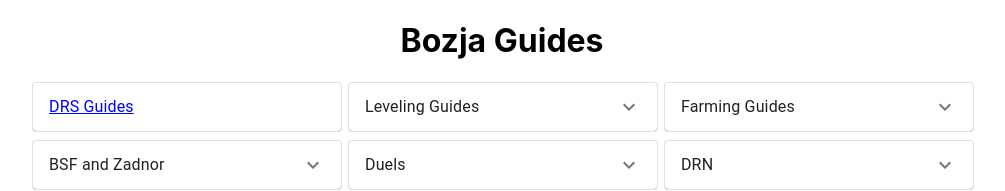
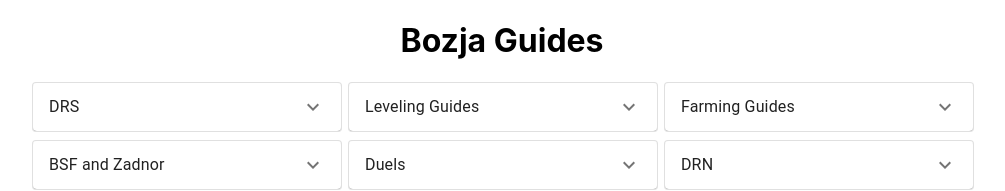
Before and after one commit to ClassicRagu/bozjanet, a React (Create React App) app: page / in a window 1280 px wide. Shown: the top 191 px of the page, without its empty margins (138-1143 px from the left). Built offline with nearby package versions, Linux system fonts and the light colour scheme.

Commit message:
Update DRS section

```diff
--- a/src/App.jsx
+++ b/src/App.jsx
@@ -7,7 +7,7 @@ import Typography from "@mui/material/Typography";
 import ExpandMoreIcon from "@mui/icons-material/ExpandMore";
 import Box from "@mui/material/Box";
 import Card from "@mui/material/Card";
-import Grid from "@mui/material/Grid"
+import Grid from "@mui/material/Grid";
 
 const guides = require("./guides.json");
 
@@ -15,31 +15,32 @@ function getWindowDimensions() {
   const { innerWidth: width, innerHeight: height } = window;
   return {
     width,
-    height
+    height,
   };
 }
 
 function useWindowDimensions() {
-  const [windowDimensions, setWindowDimensions] = React.useState(getWindowDimensions());
+  const [windowDimensions, setWindowDimensions] = React.useState(
+    getWindowDimensions()
+  );
 
   React.useEffect(() => {
     function handleResize() {
       setWindowDimensions(getWindowDimensions());
     }
 
-    window.addEventListener('resize', handleResize);
-    return () => window.removeEventListener('resize', handleResize);
+    window.addEventListener("resize", handleResize);
+    return () => window.removeEventListener("resize", handleResize);
   }, []);
 
   return windowDimensions;
 }
 
 function App() {
-
   const [openKey, setOpenKey] = React.useState();
   const { height, width } = useWindowDimensions();
 
-  console.log(height)
+  console.log(height);
 
   const handleToggle = (key) => {
     setOpenKey(openKey !== key ? key : null);
@@ -81,7 +82,7 @@ function App() {
           variant="outlined"
           sx={{
             maxWidth: 800,
-          width: "100%"
+            width: "100%",
           }}
         >
           {card(element.Name, element.Guides)}
@@ -94,12 +95,16 @@ function App() {
     <div>
       <h1 style={{ textAlign: "center" }}>Bozja Guides</h1>
       <Box
-        style={{display:"flex", alignContent:'center', justifyContent:'center'}}
+        style={{
+          display: "flex",
+          alignContent: "center",
+          justifyContent: "center",
+        }}
       >
         <Grid
           container
           spacing={1}
-          alignItems= "top"
+          alignItems="top"
           justify="center"
           width={"75%"}
           style={{ minHeight: "200px" }}
@@ -109,18 +114,33 @@ function App() {
               variant="outlined"
               sx={{
                 maxWidth: 800,
-                width: "100%"
+                width: "100%",
               }}
             >
-              <Accordion expanded={false}>
+              <Accordion
+                expanded={openKey === "DRS"}
+                onChange={() => handleToggle("DRS")}
+              >
                 <AccordionSummary
                   aria-controls="panel1a-content"
                   id="DRS"
+                  expandIcon={<ExpandMoreIcon />}
                 >
-                  <Typography>
-                    <a href="https://lynn.pet/">DRS Guides</a>
-                  </Typography>
+                  <Typography>DRS</Typography>
                 </AccordionSummary>
+                <AccordionDetails>
+                  <p>
+                    <a href="https://bozja.info/drs/holster">
+                      Primal + Aether DRS Holsters
+                    </a>
+                  </p>
+                  <p>
+                    <a href="https://bozja.info/bozja/lostaction">
+                      Lost Actions
+                    </a>
+                  </p>
+                  <p>Please look at the Discord servers linked for more DRS info.</p>
+                </AccordionDetails>
               </Accordion>
             </Card>
           </Grid>
```
Lines whose indentation alone changed are shown as unchanged.
